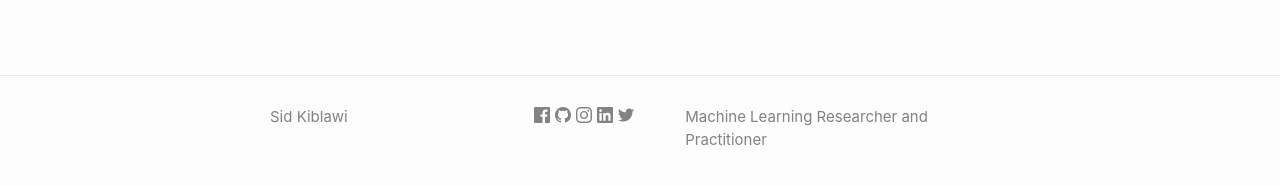
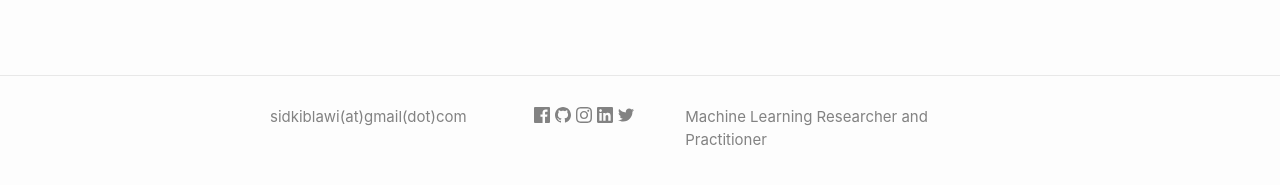
Before and after one commit to sidkiblawi/sidkiblawi.github.io, a Jekyll site: the page built from index.html, in a window 1280 px wide. Shown: the part 689-874 px from the top of the page. Built offline with Jekyll 4.4.1, drawn with Linux system fonts in a browser that asks for light colours; the list of posts is cut into pages by our own code.

Commit message:
add email

```diff
--- a/_config.yml
+++ b/_config.yml
@@ -19,6 +19,7 @@
 # in the templates via {{ site.myvariable }}.
 
 title: Sid Kiblawi
+email_safe: sidkiblawi(at)gmail(dot)com
 description: >- # this means to ignore newlines until "baseurl:"
     Machine Learning Researcher and Practitioner
 baseurl: "" # the subpath of your site, e.g. /blog
--- a/_includes/footer.html
+++ b/_includes/footer.html
@@ -6,8 +6,8 @@
       <div class="footer-col footer-col-1">
         <ul class="contact-list">
           <li class="p-name">
-            {%- if site.author -%}
-              {{ site.author | escape }}
+            {%- if site.email_safe -%}
+              {{ site.email_safe | escape }}
             {%- else -%}
               {{ site.title | escape }}
             {%- endif -%}
```
